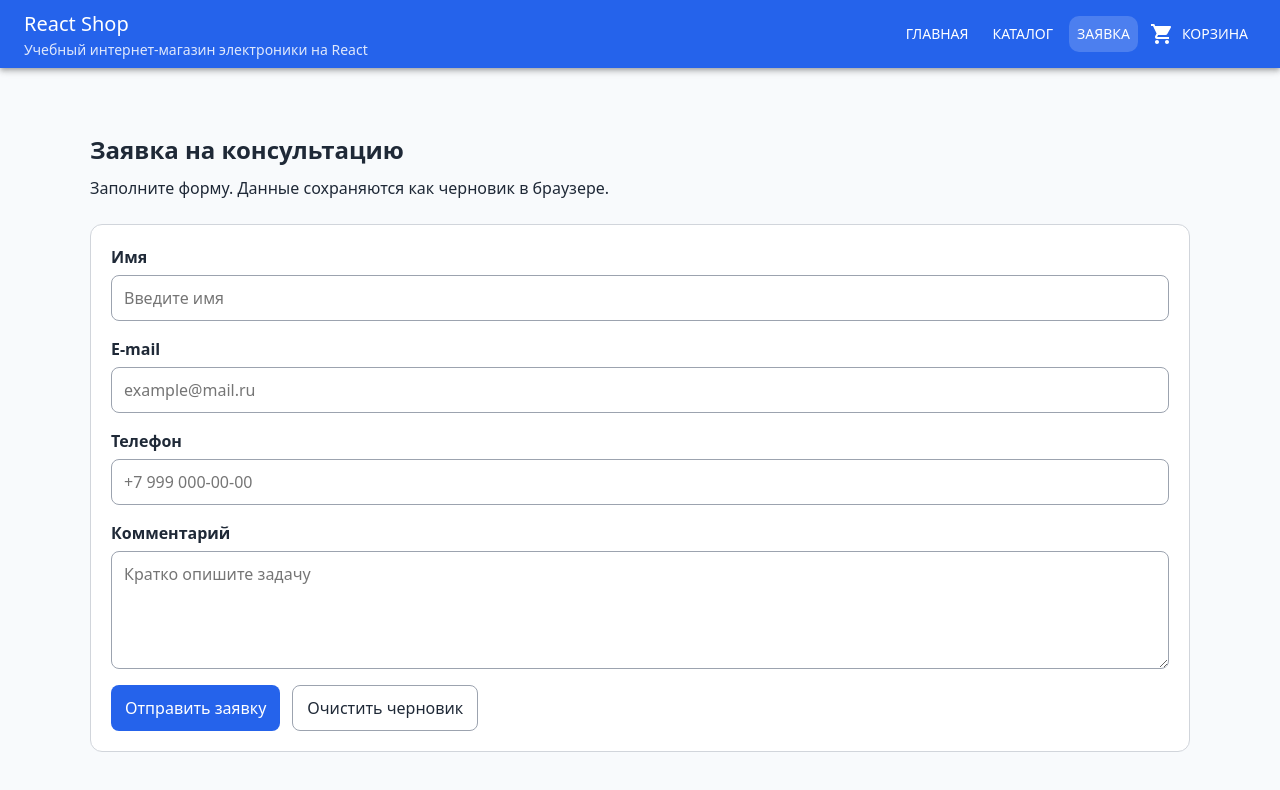
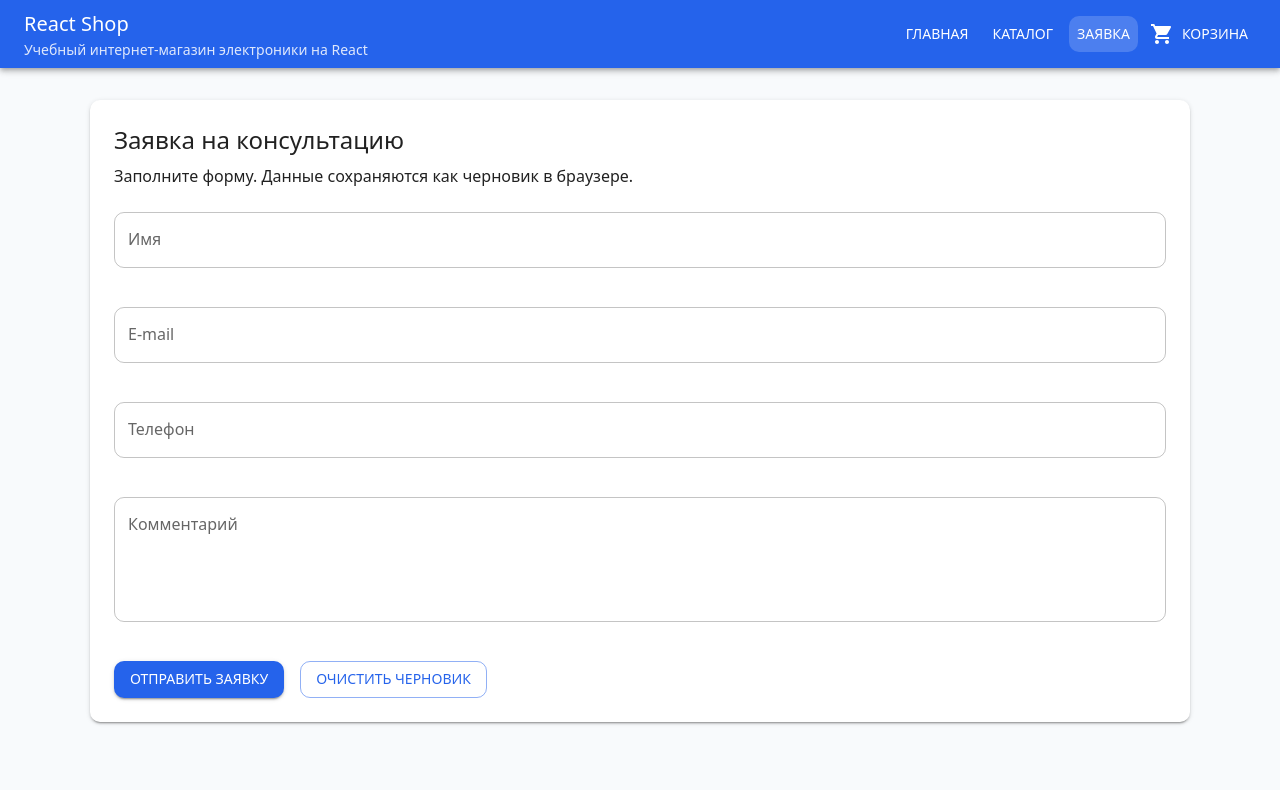
Before and after one commit to f1shi/kr5-react-shop, a React (Vite) app: page /order in a window 1280 px wide. Shown: the top 790 px of the page. Built offline with nearby package versions, Linux system fonts and the light colour scheme.

Commit message:
feat: rebuild order form with TextField and Alert

```diff
--- a/src/components/FormField.jsx
+++ b/src/components/FormField.jsx
@@ -1,3 +1,5 @@
+import { TextField } from '@mui/material';
+
 function FormField({
   label,
   name,
@@ -9,37 +11,22 @@ function FormField({
   as = 'input'
 }) {
   const fieldId = `order-${name}`;
-  const errorId = `${fieldId}-error`;
-
-  const commonProps = {
-    id: fieldId,
-    name,
-    value,
-    onChange,
-    placeholder,
-    'aria-invalid': error ? 'true' : undefined,
-    'aria-describedby': error ? errorId : undefined,
-    className: error ? 'form-field__control form-field__control--error' : 'form-field__control'
-  };
 
   return (
-    <div className="form-field">
-      <label className="form-field__label" htmlFor={fieldId}>
-        {label}
-      </label>
-
-      {as === 'textarea' ? (
-        <textarea {...commonProps} rows="4" />
-      ) : (
-        <input {...commonProps} type={type} />
-      )}
-
-      {error && (
-        <p className="form-field__error" id={errorId}>
-          {error}
-        </p>
-      )}
-    </div>
+    <TextField
+      id={fieldId}
+      label={label}
+      name={name}
+      type={type}
+      value={value}
+      onChange={onChange}
+      placeholder={placeholder}
+      error={Boolean(error)}
+      helperText={error || ' '}
+      fullWidth
+      multiline={as === 'textarea'}
+      rows={as === 'textarea' ? 4 : undefined}
+    />
   );
 }
 
--- a/src/pages/OrderPage.jsx
+++ b/src/pages/OrderPage.jsx
@@ -1,4 +1,5 @@
 import { useEffect, useState } from 'react';
+import { Alert, Box, Button, Paper, Stack, Typography } from '@mui/material';
 import FormField from '../components/FormField';
 import { validateOrderForm } from '../utils/formValidation';
 
@@ -91,13 +92,17 @@ function OrderPage() {
 
   return (
     <main className="app-main">
-      <section className="order-page">
-        <div className="order-page__header">
-          <h2>Заявка на консультацию</h2>
-          <p>Заполните форму. Данные сохраняются как черновик в браузере.</p>
-        </div>
+      <Paper component="section" elevation={2} sx={{ p: 3, display: 'grid', gap: 3 }}>
+        <Box>
+          <Typography variant="h5" component="h2" gutterBottom>
+            Заявка на консультацию
+          </Typography>
+          <Typography color="text.secondary">
+            Заполните форму. Данные сохраняются как черновик в браузере.
+          </Typography>
+        </Box>
 
-        <form className="order-form" onSubmit={handleSubmit} noValidate>
+        <Box component="form" onSubmit={handleSubmit} noValidate sx={{ display: 'grid', gap: 2 }}>
           <FormField
             label="Имя"
             name="name"
@@ -137,22 +142,22 @@ function OrderPage() {
             as="textarea"
           />
 
-          <div className="order-form__actions">
-            <button className="order-form__submit" type="submit">
+          <Stack direction={{ xs: 'column', sm: 'row' }} spacing={2}>
+            <Button variant="contained" type="submit">
               Отправить заявку
-            </button>
-            <button className="order-form__reset" type="button" onClick={handleReset}>
+            </Button>
+            <Button variant="outlined" type="button" onClick={handleReset}>
               Очистить черновик
-            </button>
-          </div>
+            </Button>
+          </Stack>
 
           {formMessage && (
-            <p className="form-message" aria-live="polite">
+            <Alert severity={isFormValid ? 'success' : 'warning'} aria-live="polite">
               {formMessage}
-            </p>
+            </Alert>
           )}
-        </form>
-      </section>
+        </Box>
+      </Paper>
     </main>
   );
 }
```
